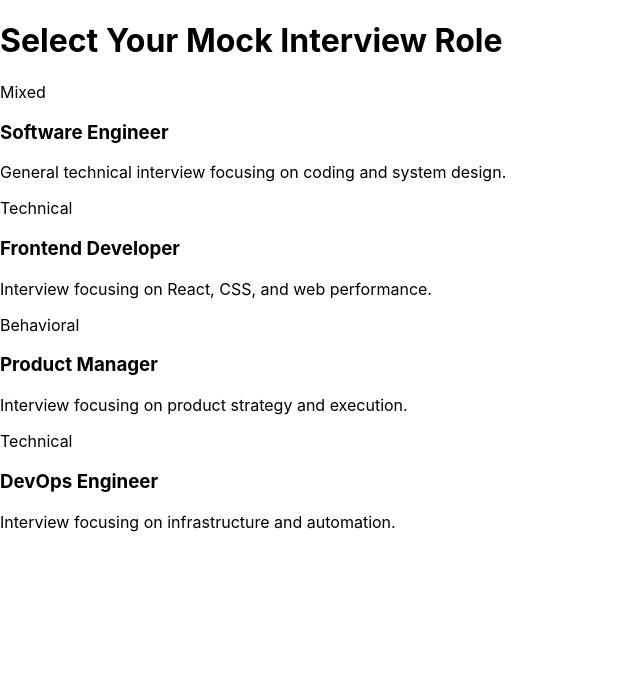
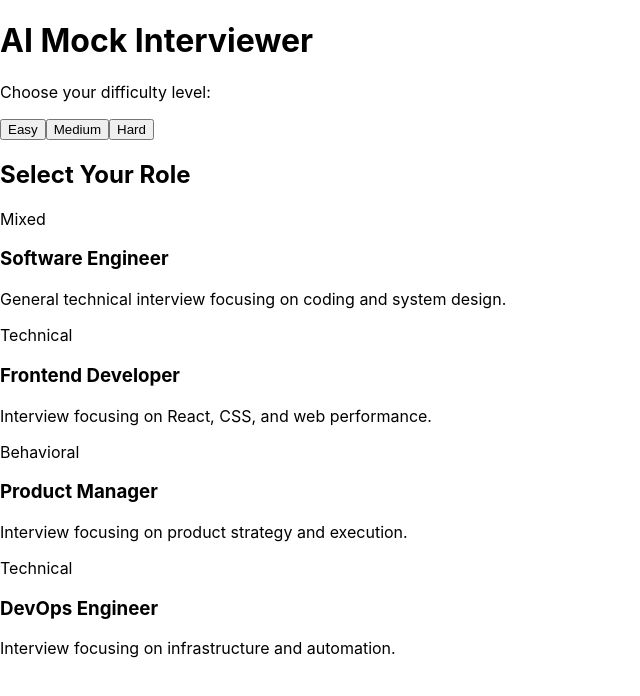
Before and after one commit to roshanvrazak/InterviewPilot, a React app in the folder frontend/: page / in a window 1280 px wide. Shown: the top 696 px of the page, without its empty margins (0-640 px from the left). Built offline with nearby package versions, Linux system fonts and the light colour scheme; the HTML template or start-up script is replaced by a standard one.

Commit message:
feat: implement advanced persona and difficulty settings

```diff
--- a/frontend/src/App.tsx
+++ b/frontend/src/App.tsx
@@ -6,10 +6,12 @@ import { ScorecardPage } from './pages/ScorecardPage';
 function App() {
   const [page, setPage] = useState<'home' | 'interview' | 'scorecard'>('home');
   const [roleId, setRoleId] = useState<string>('');
+  const [difficulty, setDifficulty] = useState<string>('Medium');
   const [scorecard, setScorecard] = useState<any>(null);
 
-  const handleSelectRole = (id: string) => {
+  const handleSelectRole = (id: string, diff: string) => {
     setRoleId(id);
+    setDifficulty(diff);
     setPage('interview');
   };
 
@@ -21,8 +23,19 @@ function App() {
   return (
     <div className="min-h-screen bg-gray-50">
       {page === 'home' && <HomePage onSelectRole={handleSelectRole} />}
-      {page === 'interview' && <InterviewPage roleId={roleId} onScorecard={handleScorecard} />}
-      {page === 'scorecard' && <ScorecardPage scorecard={scorecard} onRestart={() => setPage('home')} />}
+      {page === 'interview' && (
+        <InterviewPage
+          roleId={roleId}
+          difficulty={difficulty}
+          onScorecard={handleScorecard}
+        />
+      )}
+      {page === 'scorecard' && (
+        <ScorecardPage
+          scorecard={scorecard}
+          onRestart={() => setPage('home')}
+        />
+      )}
     </div>
   );
 }
--- a/frontend/src/pages/HomePage.tsx
+++ b/frontend/src/pages/HomePage.tsx
@@ -1,4 +1,4 @@
-import React from 'react';
+import React, { useState } from 'react';
 import { RoleCard } from '../components/RoleCard';
 
 const roles = [
@@ -8,17 +8,51 @@ const roles = [
   { id: 'devops_engineer', name: 'DevOps Engineer', description: 'Interview focusing on infrastructure and automation.', type: 'Technical' }
 ];
 
+const difficulties = ['Easy', 'Medium', 'Hard'];
+
 interface HomePageProps {
-  onSelectRole: (id: string) => void;
+  onSelectRole: (id: string, difficulty: string) => void;
 }
 
-export const HomePage: React.FC<HomePageProps> = ({ onSelectRole }) => (
+export const HomePage: React.FC<HomePageProps> = ({ onSelectRole }) => {
+  const [difficulty, setDifficulty] = useState('Medium');
+
+  return (
     <div className="max-w-4xl mx-auto py-12 px-4">
-    <h1 className="text-4xl font-bold mb-8 text-center">Select Your Mock Interview Role</h1>
+      <h1 className="text-4xl font-bold mb-8 text-center text-gray-900">AI Mock Interviewer</h1>
+
+      <div className="mb-12 text-center">
+        <p className="text-lg text-gray-600 mb-4">Choose your difficulty level:</p>
+        <div className="inline-flex rounded-md shadow-sm" role="group">
+          {difficulties.map((diff) => (
+            <button
+              key={diff}
+              type="button"
+              onClick={() => setDifficulty(diff)}
+              className={`px-6 py-2 text-sm font-medium border ${
+                difficulty === diff
+                  ? 'bg-blue-600 text-white border-blue-600 z-10'
+                  : 'bg-white text-gray-700 border-gray-200 hover:bg-gray-50'
+              } ${diff === 'Easy' ? 'rounded-l-lg' : ''} ${
+                diff === 'Hard' ? 'rounded-r-lg' : ''
+              }`}
+            >
+              {diff}
+            </button>
+          ))}
+        </div>
+      </div>
+
+      <h2 className="text-2xl font-semibold mb-6 text-center text-gray-800">Select Your Role</h2>
       <div className="grid grid-cols-1 md:grid-cols-2 gap-6">
         {roles.map(role => (
-        <RoleCard key={role.id} {...role} onSelect={onSelectRole} />
+          <RoleCard
+            key={role.id}
+            {...role}
+            onSelect={(id) => onSelectRole(id, difficulty)}
+          />
         ))}
       </div>
     </div>
   );
+};
--- a/frontend/src/pages/InterviewPage.tsx
+++ b/frontend/src/pages/InterviewPage.tsx
@@ -7,10 +7,11 @@ import { AudioVisualizer, VisualizerState } from '../components/AudioVisualizer'
 
 interface InterviewPageProps {
   roleId: string;
+  difficulty: string;
   onScorecard: (data: any) => void;
 }
 
-export const InterviewPage: React.FC<InterviewPageProps> = ({ roleId, onScorecard }) => {
+export const InterviewPage: React.FC<InterviewPageProps> = ({ roleId, difficulty, onScorecard }) => {
   const [transcripts, setTranscripts] = useState<any[]>([]);
   const [status, setStatus] = useState<'idle' | 'connecting' | 'active' | 'ending'>('idle');
   const [isInterrupted, setIsInterrupted] = useState(false);
@@ -87,13 +88,13 @@ export const InterviewPage: React.FC<InterviewPageProps> = ({ roleId, onScorecar
 
   useEffect(() => {
     if (connected) {
-      send({ type: 'start', role_id: roleId });
+      send({ type: 'start', role_id: roleId, difficulty: difficulty });
       startCapture();
     } else {
       stopCapture();
       stopPlayback();
     }
-  }, [connected, send, startCapture, stopCapture, stopPlayback, roleId]);
+  }, [connected, send, startCapture, stopCapture, stopPlayback, roleId, difficulty]);
 
   const getAIState = (): VisualizerState => {
     if (status === 'connecting') return 'Connecting';
```
Also changed, not shown: 2 other files (tests, documents, lock files or other folders). Lines whose indentation alone changed are shown as unchanged.
